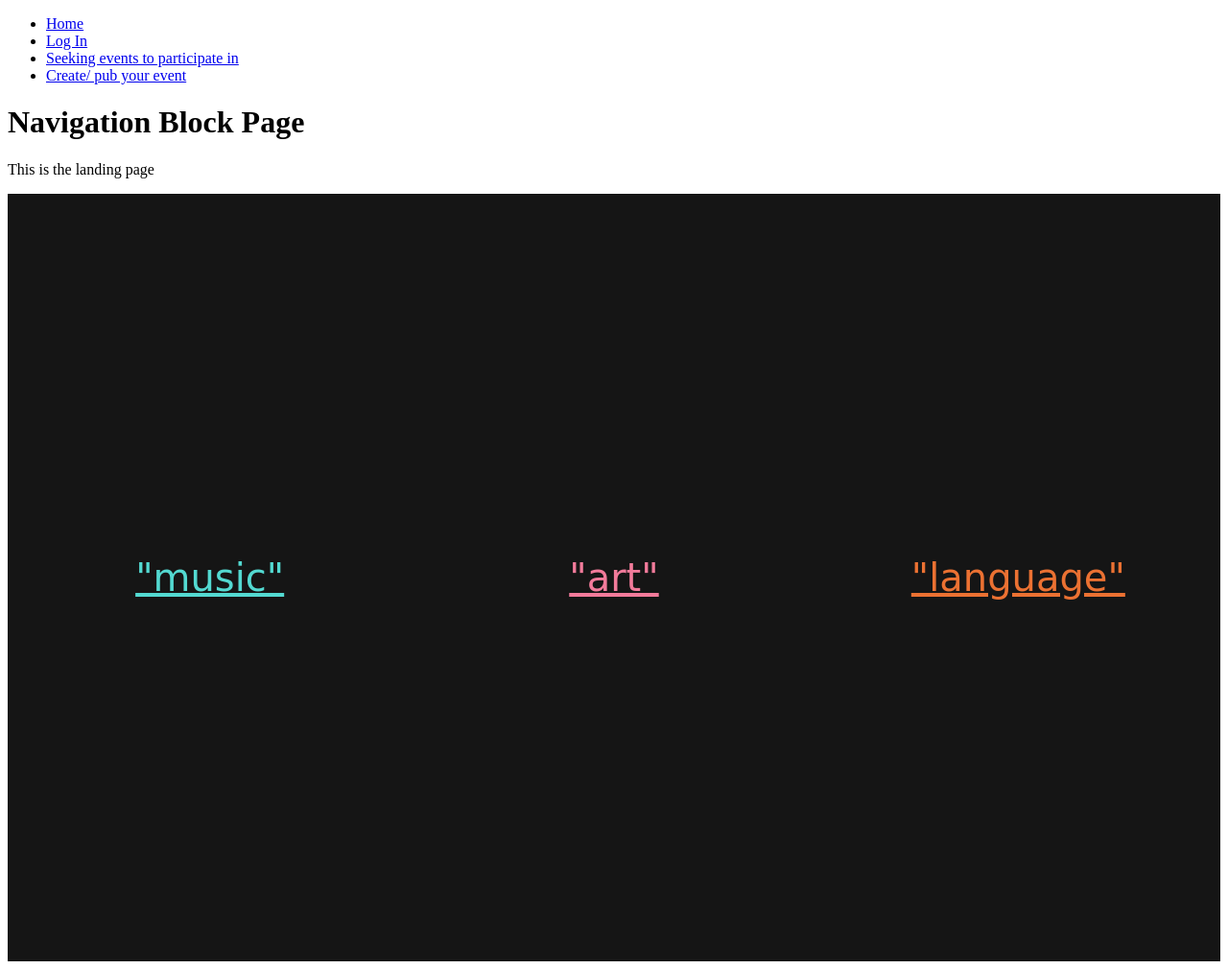
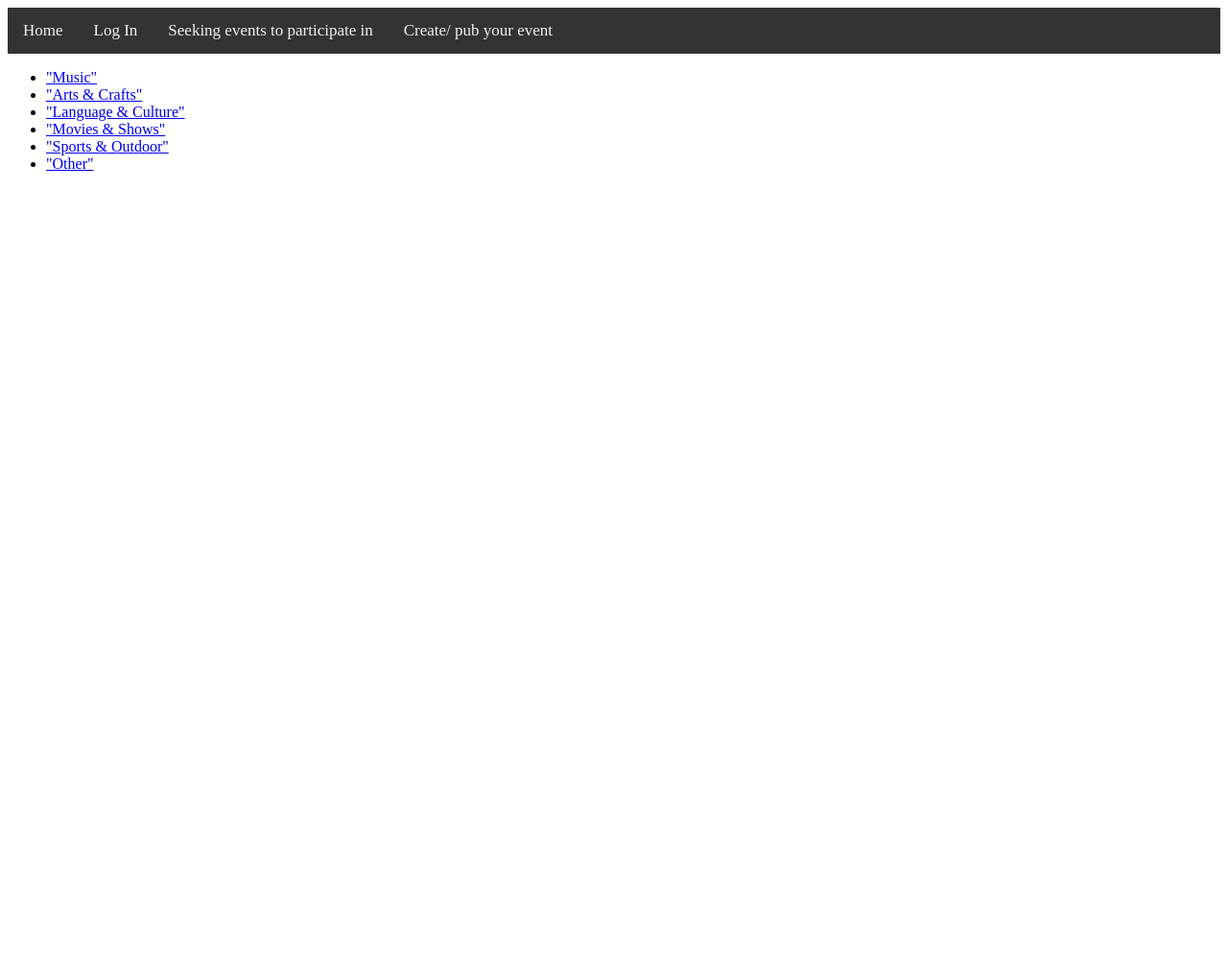
Before and after one commit to amandakcheung/SibConnect, a Flask app: template templates/home.html in a window 1280 px wide. Shown: the whole page at 96% size. After the commit the page ends 178 px from the top, so only its background shows below. Run offline with Flask 2, Linux system fonts and the light colour scheme; the template is opened without the code that fills it, so the values that code supplies are empty.

Commit message:
11/21/22

```diff
--- a/app.py
+++ b/app.py
@@ -62,8 +62,6 @@ def log_in():
         pronouns = info.get('pronouns')
         interests = info.get('interests')
         class_year = info.get('class year')
-        print("Debugging for class_year")
-        print(class_year)
         sibconn.create_profile(conn, user_name, email, pronouns, class_year, interests)
         return redirect(url_for('home'))
 
@@ -86,10 +84,11 @@ def seeking():
         if not category or not desc:
             flash('please fill out all parts of the form')
             return redirect(url_for('seeking'))
-        #checks if the tt already exists in the database
+        #returns to the detailed post that's posted
         else:
             sibconn.new_seeking(category, description, conn)
-            return redirect(url_for('post', pid=pid))
+            return redirect(url_for('category', category = category))
+            # return redirect(url_for('display_post', pid=pid))
 
 @app.route('/event/', methods=["GET", "POST"])
 def event():
@@ -116,10 +115,36 @@ def event():
             not date or not length or not reoccuring or not capacity or not skill):
             flash('please fill out all parts of the form')
             return redirect(url_for('event'))
-        #checks if the tt already exists in the database
+        #create a new event and redirect url to the event page
         else:
+            print("succeessfully recorded the entry")
             sibconn.new_event(category, desc, location, date, length, recurring, capacity, skill, conn)
-            return redirect(url_for('post', pid=pid))
+            curs.execute('select last_insert_id()')
+            row = curs.fetchone()
+            print("debugging for last insert id - row")
+            print(row)
+            pid = row[0]
+            print("debugging pid")
+            print(pid)
+            return redirect(url_for('display_post', pid=pid))
+
+@app.route('/<category>/',methods= ['GET','POST'])
+def category(category):
+    ''' This methods displays the category's posts'''
+    conn = dbi.connect()
+    if request.method == "GET":
+        all_posts = sibconn.get_posts(conn,category)
+        return render_template('posts.html', category=category, all_posts=all_posts)
+
+@app.route('/post/<pid>/', methods= ['GET','POST'])
+def display_post(pid):
+    '''This method displays the post details'''
+    conn = dbi.connect()
+    if request.method == "GET":
+        full_post = sibconn.get_specific_post(conn, pid)
+        return render_template('post.html', post= full_post)
+
+#end of 11/20
 
 @app.route('/select/', methods= ["GET", 'POST'])
 def select():
@@ -194,22 +219,6 @@ def update(tt):
             flash('Movie (' +info.get('movie-title')+ ") was deleted successfully")
             return redirect(url_for('index'))
 
-@app.route('/<category>/',methods= ['GET','POST'])
-def category(category):
-    ''' This methods displays the category's posts'''
-    conn = dbi.connect()
-    if request.method == "GET":
-        all_posts = sibconn.get_posts(conn,category)
-        return render_template('posts.html', category=category, all_posts=all_posts)
-
-@app.route('/post/<pid>/', methods= ['GET','POST'])
-def display_post(pid):
-    '''This method displays the post details'''
-    conn = dbi.connect()
-    if request.method == "GET":
-        full_post = sibconn.get_specific_post(conn, pid)
-        return render_template('post.html', post= full_post)
-
 @app.route('/search/')
 def search():
     '''
--- a/sample_data/sample_data.sql
+++ b/sample_data/sample_data.sql
@@ -20,7 +20,7 @@ ENGINE = InnoDB;
 
 
 CREATE TABLE `post` (
-  `pid` int PRIMARY KEY,
+  `pid` int PRIMARY KEY AUTO_INCREMENT,
   `uid` int,
   `type` ENUM('event_post', 'seeking_post'),
   `category` int,
@@ -37,14 +37,14 @@ ENGINE = InnoDB;
 
 
 CREATE TABLE `category` (
-  `cid` int PRIMARY KEY,
+  `cid` int PRIMARY KEY AUTO_INCREMENT,
   `name` varchar(30)
 )
 
 ENGINE = InnoDB;
 
 CREATE TABLE `comment` (
-  `commentid` int PRIMARY KEY,
+  `commentid` int PRIMARY KEY AUTO_INCREMENT,
   `pid` int,
   `uid` int,
   `commenttext` text
--- a/static/style.css
+++ b/static/style.css
@@ -1,284 +1,28 @@
-.home-page {
-    margin: 0;
-    height: 100vh;
-    display: grid;
-    grid-template-columns: repeat(3, 1fr);
-    grid-template-rows: 1fr;
-  }
+/* Add a black background color to the top navigation */
+.topnav {
+  background-color: #333;
+  overflow: hidden;
+}
 
-  .background-one {
-    background-color: #151515;
-  }
+/* Style the links inside the navigation bar */
+.topnav a {
+  float: left;
+  color: #f2f2f2;
+  text-align: center;
+  padding: 14px 16px;
+  text-decoration: none;
+  font-size: 17px;
+}
 
-  .background-two {
-    background-color: #151515;
-  }
+/* Change the color of links on hover */
+.topnav a:hover {
+  background-color: #ddd;
+  color: black;
+}
 
-  .background-three {
-    background-color: #151515;
-  }
-
-  .link-container {
-    display: flex;
-    flex-direction: column;
-    justify-content: center;
-    align-items: center;
-    height: 100%;
-    position: relative;
-    z-index: 0;
-  }
-
-  .home-page a {
-    font-family: "Bungee", cursive;
-    font-size: 2.5em;
-  }
-
-  .link-one {
-    color: #53d9d1;
-    transition: color 1s cubic-bezier(0.32, 0, 0.67, 0);
-    line-height: 1em;
-  }
-
-  .link-one:hover {
-    color: #111;
-    transition: color 1s cubic-bezier(0.33, 1, 0.68, 1);
-
-    /* Thanks Chris Coyier, you got my back always. https://css-tricks.com/different-transitions-for-hover-on-hover-off/ */
-  }
-
-  .link-one::before {
-    content: "";
-    position: absolute;
-    z-index: -1;
-    width: 100%;
-    height: 100%;
-    top: 0;
-    right: 0;
-    background-color: #53d9d1;
-
-    clip-path: circle(0% at 50% calc(50%));
-    transition: clip-path 1s cubic-bezier(0.65, 0, 0.35, 1);
-  }
-
-  .link-one:hover::before {
-    clip-path: circle(100% at 50% 50%);
-  }
-
-  .link-one::after {
-    content: "";
-    position: absolute;
-    z-index: -1;
-    width: 100%;
-    height: 100%;
-    top: 0;
-    right: 0;
-    background-color: #151515;
-
-    clip-path: polygon(
-      40% 0%,
-      60% 0%,
-      60% 0%,
-      40% 0%,
-      40% 100%,
-      60% 100%,
-      60% 100%,
-      40% 100%
-    );
-
-    /*
-    Didn't look consistently awesome enough
-    across different viewing widths.
-    clip-path: polygon(
-      50% 50%,
-      50% 50%,
-      50% 50%,
-      50% 50%,
-      50% 50%,
-      50% 50%,
-      50% 50%,
-      50% 50%,
-      50% 50%,
-      50% 50%,
-      50% 50%,
-      50% 50%,
-      50% 50%,
-      50% 50%,
-      50% 50%,
-      50% 50%,
-      50% 50%,
-      50% 50%,
-      50% 50%,
-      50% 50%,
-      50% 50%,
-      50% 50%
-    );
-    */
-    transition: clip-path 1s cubic-bezier(0.65, 0, 0.35, 1);
-  }
-
-  .link-one:hover::after {
-    /*
-    clip-path: polygon(
-      20% 45%,
-      10% 40%,
-      30% 30%,
-      40% 35%,
-      60% 35%,
-      70% 30%,
-      90% 40%,
-      80% 45%,
-      60% 35%,
-      40% 35%,
-      20% 45%,
-      20% 55%,
-      10% 60%,
-      30% 70%,
-      40% 65%,
-      60% 65%,
-      70% 70%,
-      90% 60%,
-      80% 55%,
-      60% 65%,
-      40% 65%,
-      20% 55%
-    );
-    */
-    clip-path: polygon(
-      40% 10%,
-      60% 10%,
-      60% 35%,
-      40% 35%,
-      40% 90%,
-      60% 90%,
-      60% 65%,
-      40% 65%
-    );
-  }
-
-  .link-two {
-    color: #f27b9b;
-    transition: color 1s cubic-bezier(0.32, 0, 0.67, 0);
-  }
-
-  .link-two:hover {
-    color: #111;
-    transition: color 1s cubic-bezier(0.33, 1, 0.68, 1);
-  }
-
-  .link-two::before {
-    content: "";
-    position: absolute;
-    z-index: -2;
-    width: 100%;
-    height: 100%;
-    top: 0;
-    right: 0;
-    clip-path: polygon(
-      0% -20%,
-      100% -30%,
-      100% -10%,
-      0% 0%,
-      0% 130%,
-      100% 120%,
-      100% 100%,
-      0% 110%
-    );
-    background-color: #f27b9b;
-
-    transition: clip-path 1s cubic-bezier(0.25, 1, 0.5, 1);
-  }
-
-  .link-two:hover::before {
-    clip-path: polygon(
-      0% 10%,
-      100% 0%,
-      100% 20%,
-      0% 30%,
-      0% 100%,
-      100% 90%,
-      100% 70%,
-      0% 80%
-    );
-  }
-
-  .link-two::after {
-    content: "";
-    position: absolute;
-    z-index: -1;
-    width: 5ch;
-    height: 5ch;
-    top: 50%;
-    right: 50%;
-    transform: translate(50%, -50%) rotate(0deg) scale(0);
-    transition: transform 1s ease;
-
-    background-color: #f27b9b;
-  }
-
-  .link-two:hover::after {
-    transform: translate(50%, -50%) rotate(135deg) scale(1);
-  }
-
-  .link-three {
-    color: #eb7132;
-  }
-
-  .link-three::after {
-    content: "";
-    position: absolute;
-    z-index: 2;
-    width: 50%;
-    height: 100%;
-    top: 0%;
-    left: 0%;
-    transform: translate(0, -50%) scaleY(0);
-    transition: transform 1s ease;
-    mix-blend-mode: difference;
-
-    clip-path: polygon(
-      20% 60%,
-      100% 60%,
-      100% 40%,
-      20% 40%,
-      20% 0%,
-      60% 0%,
-      60% 20%,
-      20% 20%
-    );
-
-    background-color: #eb7132;
-  }
-
-  .link-three:hover::after {
-    transform: translate(0, 0%) scaleY(1);
-  }
-
-  .link-three::before {
-    content: "";
-    position: absolute;
-    z-index: 2;
-    width: 50%;
-    height: 100%;
-    bottom: 0%;
-    right: 0%;
-    transform: translate(0, 50%) scaleY(0);
-    transition: transform 1s ease;
-    mix-blend-mode: difference;
-
-    clip-path: polygon(
-      80% 40%,
-      0% 40%,
-      0% 60%,
-      80% 60%,
-      80% 100%,
-      40% 100%,
-      40% 80%,
-      80% 80%
-    );
-
-    background-color: #eb7132;
-  }
-
-  .link-three:hover::before {
-    transform: translate(0%, 0%) scaleY(1);
-  }
+/* Add a color to the active/current link */
+/* How to dymatically change the class to active? */
+.topnav a.active {
+  background-color: #04AA6D;
+  color: white;
+}
--- a/templates/base.html
+++ b/templates/base.html
@@ -13,13 +13,12 @@
 <body>
 <!-- database is  -->
 {% block nav %}
-<div id="navigation">
-    <ul>
-      <li><a href="{{url_for('home')}}">Home</a>
-      <li><a href="{{url_for('log_in')}}">Log In</a>
-      <li><a href="{{url_for('seeking')}}">Seeking events to participate in</a>
-      <li><a href="{{url_for('event')}}">Create/ pub your event </a>
-    </ul>
+<div class = "topnav">
+      <!--<a class="active" href="{{url_for('home')}}">Home</a> -->
+      <a href="{{url_for('home')}}">Home</a>
+      <a href="{{url_for('log_in')}}">Log In</a>
+      <a href="{{url_for('seeking')}}">Seeking events to participate in</a>
+      <a href="{{url_for('event')}}">Create/ pub your event </a>
 </div>
 {% endblock %}
 <!-- is home page and base (/) the same thing-->
--- a/templates/event-form.html
+++ b/templates/event-form.html
@@ -37,7 +37,6 @@
     </label></p>
     <p><label> Capacity: <br>
         <input type="text" required name=capacity rows="5" cols="30"></label></p>
-    <p><input type= 'submit' name= 'submit' value='Post Event'></p>
     <p><label>Skill Level (1- beginner 5- expert):
         <select name = 'skill-list'>
         <option value='none'>Choose One</option>
@@ -47,5 +46,6 @@
         <option value="4">4</option>
         <option value="5">5</option>
     </select></label></p>
+    <p><input type= 'submit' name= 'submit' value='Post Event'></p>
 </form>
 {% endblock %}
--- a/templates/home.html
+++ b/templates/home.html
@@ -1,18 +1,14 @@
 {% extends "base.html" %}
 {% block main %}
-<h1>Navigation Block Page</h1>
-<p>This is the landing page</p>
-<div class="home-page">
-  <div class="background-one">
-    <div class="link-container">
-      <a class="link-one" value='music' href="{{url_for('category', category='music')}}">"music"</a>
-    </div>
-  </div>
-  <div class="background-two link-container">
-    <a class="link-two" value= 'art' href="{{url_for('category', category='art')}}">"art"</a>
-  </div>
-  <div class="background-three link-container">
-    <a class="link-three" value= 'language' href="{{url_for('category', category='language')}}">"language"</a>
-  </div>
-</div>
+
+<body>
+  <ul class="navMenu">
+    <li><a href="{{url_for('category', category='Music')}}">"Music"</a>
+    <li><a href="{{url_for('category', category='Arts & Crafts')}}">"Arts & Crafts"</a>
+    <li><a href="{{url_for('category', category='Language & Culture')}}">"Language & Culture"</a>
+    <li><a href="{{url_for('category', category='Movies & Shows')}}">"Movies & Shows"</a>
+    <li><a href="{{url_for('category', category='Sports & Outdoor')}}">"Sports & Outdoor"</a>
+      <li><a href="{{url_for('category', category='Other')}}">"Other"</a>
+  </ul>
+</body>
 {% endblock %}
```
Also changed, not shown: sibconn.py (+11 -2 lines), templates/seeking-form.html (+14 -1 lines).
